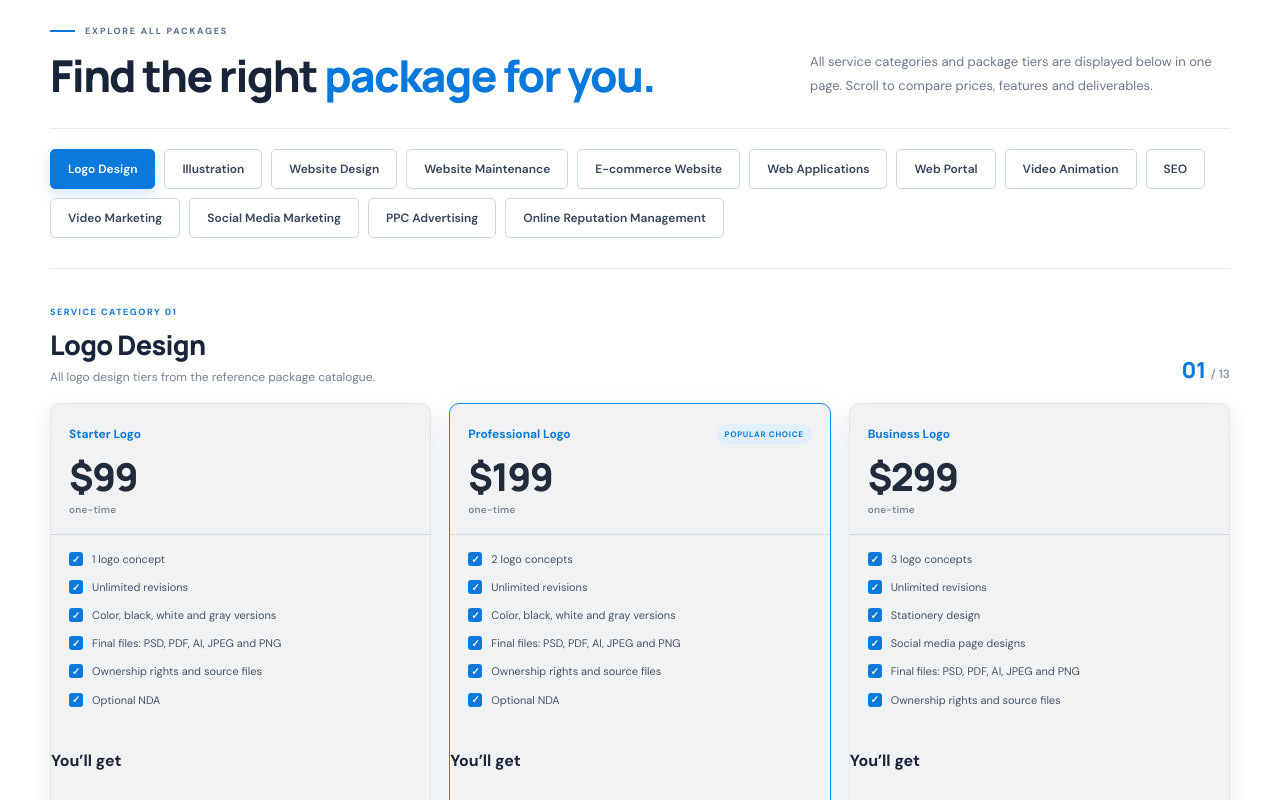
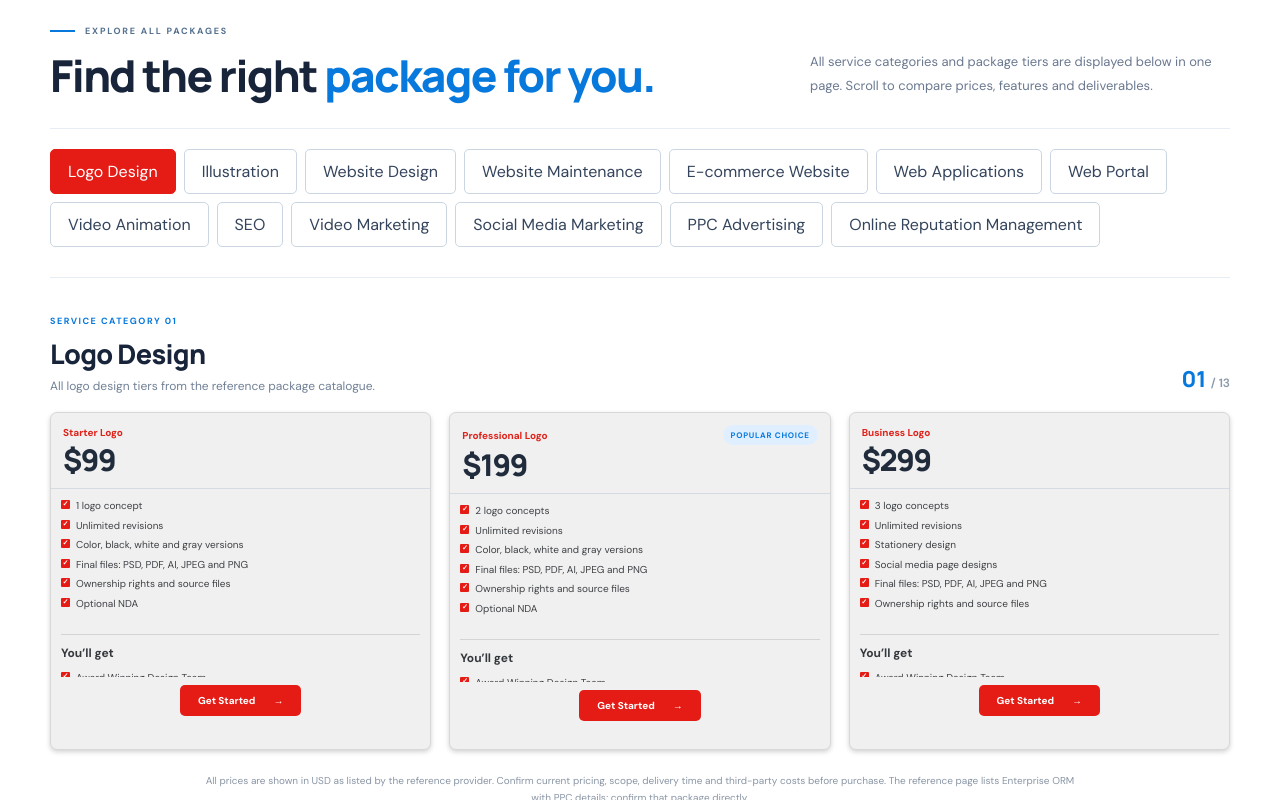
Before and after one commit to digitonixexperts/Digitonix-Experts, a Next.js app: page /packages in a window 1280 px wide. Shown: the part 600-1400 px from the top of the page. Built offline with nearby package versions, Linux system fonts and the light colour scheme.

Commit message:
Restore reference-style package card layout

```diff
--- a/app/globals.css
+++ b/app/globals.css
@@ -1390,3 +1390,24 @@ img,video,svg{max-width:100%}
 .pricing-category-block{scroll-margin-top:110px}
 .pricing-tabs{justify-content:flex-start}
 .pricing-tabs .pricing-tab{text-decoration:none;display:inline-flex;align-items:center}
+
+/* Package cards: category tabs with scrollable full package details. */
+.pricing-tabs{justify-content:flex-start;gap:8px}
+.pricing-tab{appearance:none;font:inherit;cursor:pointer}
+.pricing-tab.active{background:#e51c16;border-color:#e51c16;color:#fff;box-shadow:none}
+.pricing-card{height:338px;background:#f0f0f0;border:1px solid #d8d8d8;border-radius:7px;box-shadow:0 2px 5px rgba(0,0,0,.18)}
+.pricing-card-top{padding:12px 12px 0;min-height:27px}
+.pricing-plan-name{color:#df2119;font-size:10px}
+.pricing-price{font-size:30px;padding:3px 12px 12px}
+.pricing-price small{display:none}
+.pricing-card-scroll{height:188px;overflow-y:auto;overscroll-behavior:contain;scrollbar-width:thin;scrollbar-color:#e51c16 transparent}
+.pricing-card-scroll::-webkit-scrollbar{width:4px}
+.pricing-card-scroll::-webkit-scrollbar-thumb{background:#e51c16;border-radius:8px}
+.pricing-card-scroll ul{padding:10px 10px 13px;margin:0;gap:5px}
+.pricing-card-scroll li{font-size:10px;line-height:1.45;gap:6px;color:#3e4145}
+.pricing-card-scroll li span{background:#e51c16;flex-basis:9px;width:9px;height:9px;font-size:7px;border-radius:1px}
+.pricing-includes-title{font-size:12px;font-weight:700;color:#34383d;margin:10px 10px 0;padding-top:10px;border-top:1px solid #d4d4d4}
+.pricing-cta{background:#e51c16;color:#fff;margin:8px auto 10px;padding:9px 18px;min-width:112px;font-size:10px;border-radius:5px}
+.pricing-cta:hover{background:#bd1712}
+.pricing-featured{border:1px solid #d8d8d8;box-shadow:0 2px 5px rgba(0,0,0,.18)}
+@media(max-width:680px){.pricing-cards{grid-template-columns:1fr}.pricing-card{height:338px}.pricing-card-scroll{height:188px}}
```
